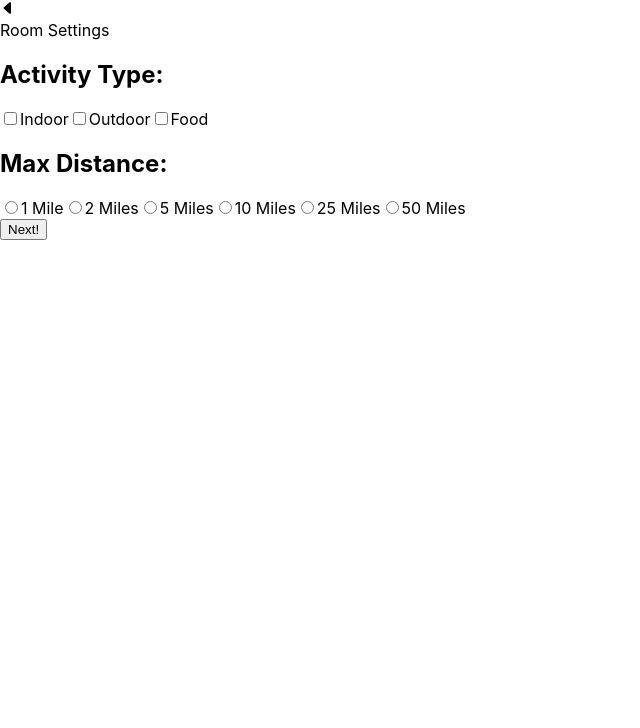
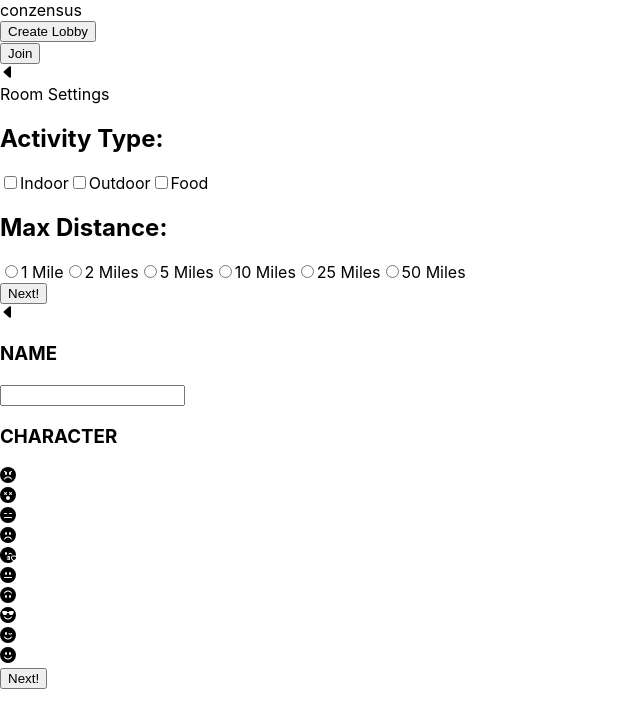
Before and after one commit to conzensus/conzensus, a React (Create React App) app in the folder client/: page / in a window 1280 px wide. Shown: the top 728 px of the page, without its empty margins (0-640 px from the left). Built offline with nearby package versions, Linux system fonts and the light colour scheme.

Commit message:
fix createCharacter

```diff
--- a/client/src/components/App.js
+++ b/client/src/components/App.js
@@ -1,12 +1,14 @@
 import Onboard from './onboarding';
 import Settings from './settings';
+import CharacterSelect from './createCharacter';
 
 function App() {
   return (
     <div className="App">
 
-      {/*<Onboard />*/}
+      <Onboard />
       <Settings />
+      <CharacterSelect />
 
     </div>
   );
--- a/client/src/components/createCharacter.js
+++ b/client/src/components/createCharacter.js
@@ -9,7 +9,6 @@ export default function CreateCharacter () {
         <input type="name"/>
 
         <h3>CHARACTER</h3>
-        <input type="character" />
         <div id="characterList">
           <svg xmlns="http://www.w3.org/2000/svg" width="16" height="16" fill="black" className="angry" viewBox="0 0 16 16">
             <path d="M8 16A8 8 0 1 0 8 0a8 8 0 0 0 0 16zM4.053 4.276a.5.5 0 0 1 .67-.223l2 1a.5.5 0 0 1 .166.76c.071.206.111.44.111.687C7 7.328 6.552 8 6 8s-1-.672-1-1.5c0-.408.109-.778.285-1.049l-1.009-.504a.5.5 0 0 1-.223-.67zm.232 8.157a.5.5 0 0 1-.183-.683A4.498 4.498 0 0 1 8 9.5a4.5 4.5 0 0 1 3.898 2.25.5.5 0 1 1-.866.5A3.498 3.498 0 0 0 8 10.5a3.498 3.498 0 0 0-3.032 1.75.5.5 0 0 1-.683.183zM10 8c-.552 0-1-.672-1-1.5 0-.247.04-.48.11-.686a.502.502 0 0 1 .166-.761l2-1a.5.5 0 1 1 .448.894l-1.009.504c.176.27.285.64.285 1.049 0 .828-.448 1.5-1 1.5z"/>
```
